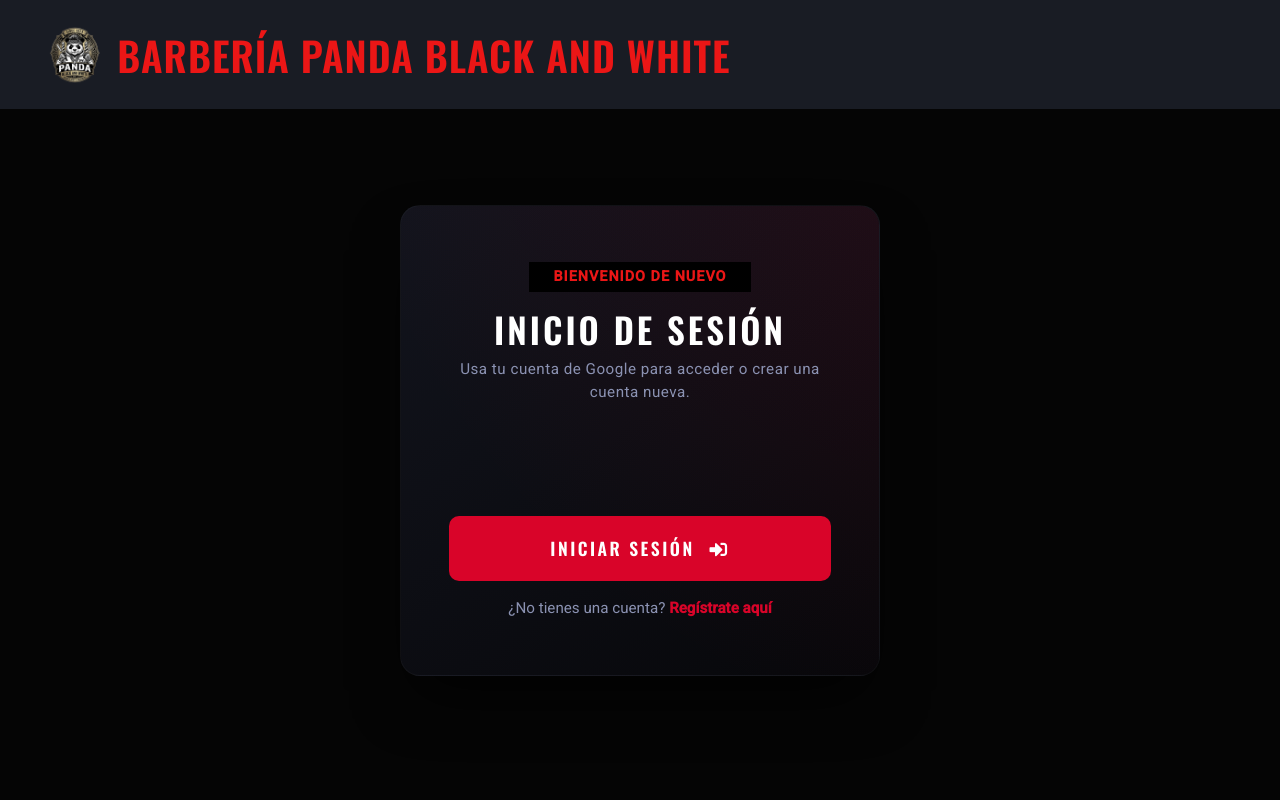
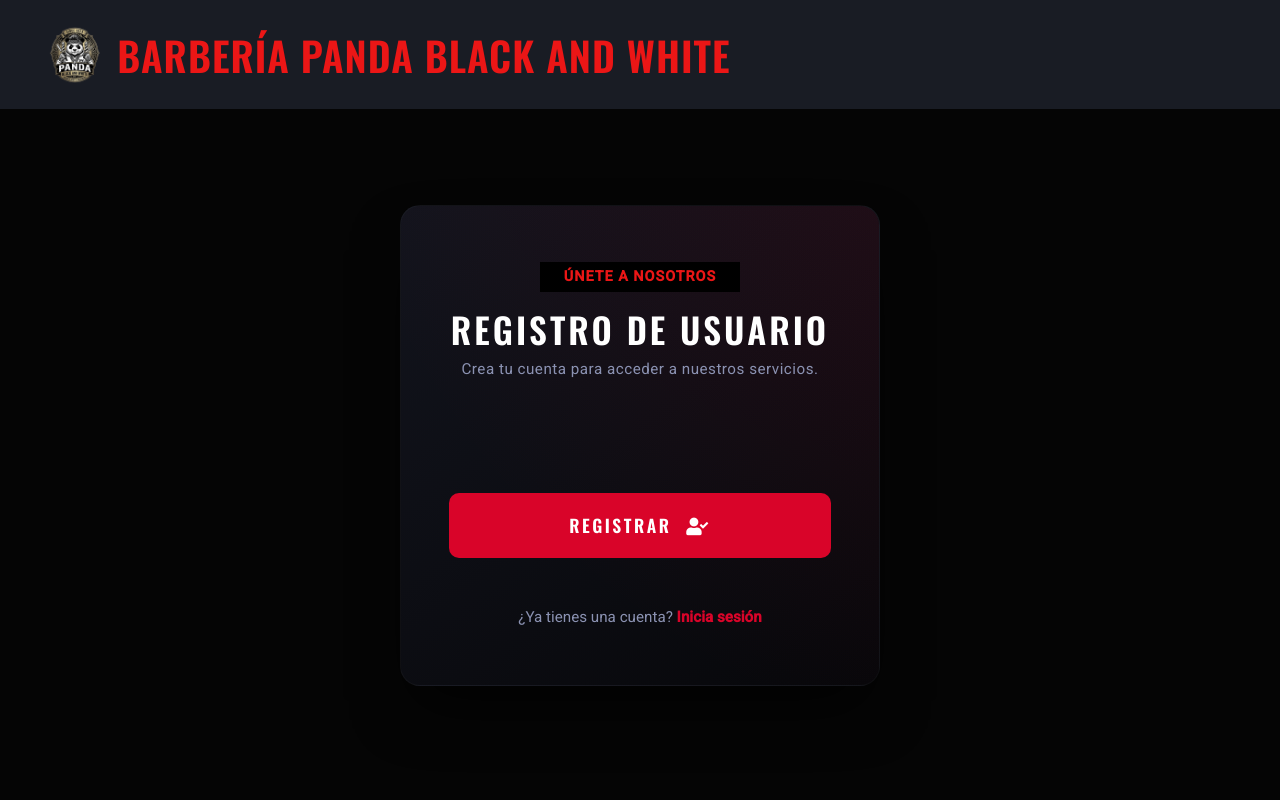
Before and after one commit to AlejandroObando23/Outh_web, a React (Vite) app: page / in a window 1280 px wide. Shown: the top 800 px of the page. Built offline with nearby package versions, Linux system fonts and the light colour scheme.

Commit message:
Cambiar registro a pagina principal y arreglar enlaces

```diff
--- a/src/App.jsx
+++ b/src/App.jsx
@@ -10,8 +10,8 @@ function App() {
 
     <BrowserRouter>
       <Routes>
-        <Route path="/" element={<Login />} />
-        <Route path="/customer/register" element={<Register />} />
+        <Route path="/" element={<Register />} />
+        <Route path="/customer/login" element={<Login />} />
         <Route path="/dashboard" element={
           <ProtectedRoute>
             <Dashboard />
--- a/src/pages/Login.jsx
+++ b/src/pages/Login.jsx
@@ -63,7 +63,7 @@ function Login() {
                                     </div>
                                     <div className="col-12 form-animated-element stagger-4">
                                         <div className="form-footer mt-3 text-center">
-                                            ¿No tienes una cuenta? <a href="/customer/register">Regístrate aquí</a>
+                                            ¿No tienes una cuenta? <a href="/">Regístrate aquí</a>
                                         </div>
                                     </div>
                                 </div>
--- a/src/pages/register.jsx
+++ b/src/pages/register.jsx
@@ -62,7 +62,7 @@ function Register() {
                                     </div>
                                     <div className="col-12 form-animated-element stagger-5 mt-3">
                                         <div className="form-footer text-center">
-                                            ¿Ya tienes una cuenta? <a href="/">Inicia sesión</a>
+                                            ¿Ya tienes una cuenta? <a href="/customer/login">Inicia sesión</a>
                                         </div>
                                     </div>
                                 </div>
```
